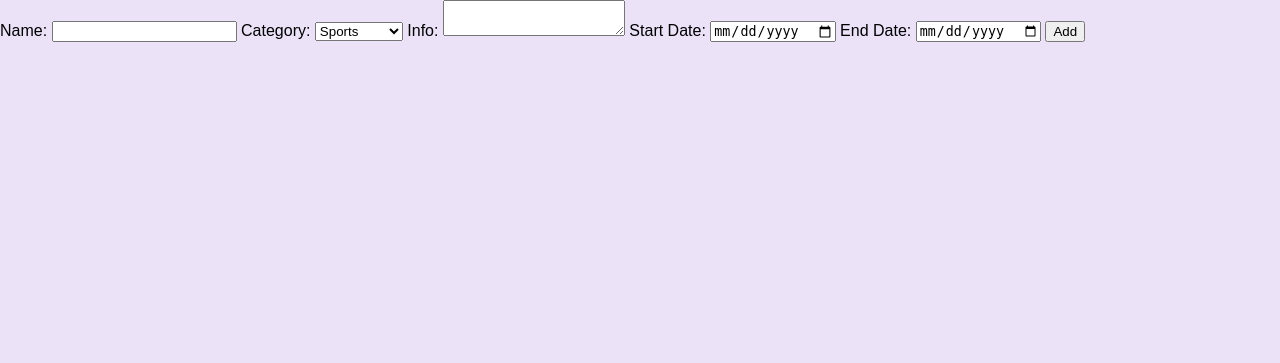
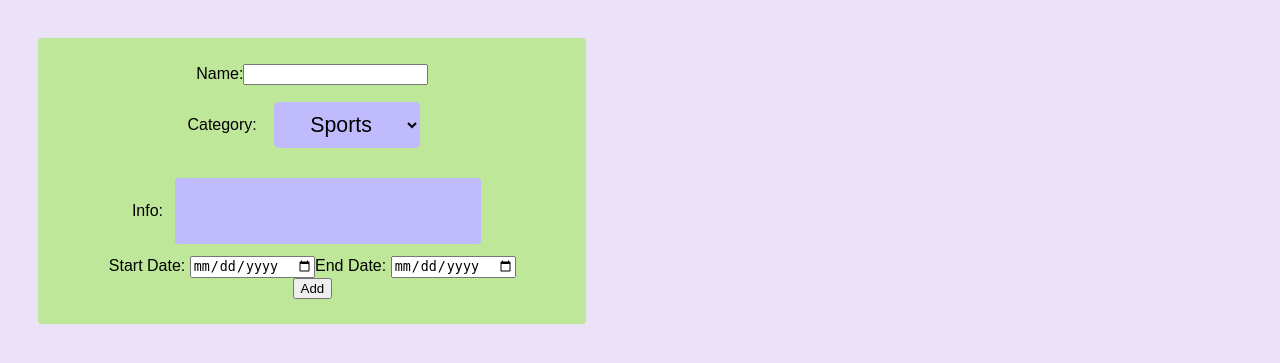
Before and after one commit to quiluh/Daily-Notices, a Flask app: page /add in a window 1280 px wide. Shown: the top 363 px of the page. Run offline with Flask 3, Linux system fonts and the light colour scheme; the visitor is signed in with stand-in values (Sample User, id 1).

Commit message:
styled add route

```diff
--- a/templates/add.html
+++ b/templates/add.html
@@ -7,10 +7,14 @@
     <title>Daily Notices | Add</title>
 </head>
 <body>
+    <div class="noticeContainer">
         <form method="post">
+            <div class="centerContent">
                 <label for="name">Name:</label>
                 <input id="name" name="name" value="" autocomplete="off" maxlength="20">
+            </div>
 
+            <div class="centerContent">
                 <label for="category">Category:</label>
                 <select name="category" id="category">
                     <option value="Sports">Sports</option>
@@ -20,16 +24,29 @@
                     <option value="Leadership">Leadership</option>
                     <option value="General">General</option>
                 </select>
+            </div>
 
+            <div class="centerContent">
                 <label for="info">Info:</label>
                 <textarea name="info" id="info" value="" maxlength="125"></textarea>
+            </div>
 
+            <div class="centerContent">
+                <div class="row">
+                    <div class="col">
                         <label for="startDate">Start Date:</label>
                         <input type="date" id="startDate" name="startDate">
-
+                    </div>
+                    <div class="col">
                         <label for="endDate">End Date:</label>
                         <input type="date" id="endDate" name="endDate">
+                    </div>
+                </div>
+            </div>
+            <div class="centerContent">
                 <input type="submit" value="Add">
+            </div>
         </form>
+    </div>
 </body>
 </html>
```
Lines whose indentation alone changed are shown as unchanged.
